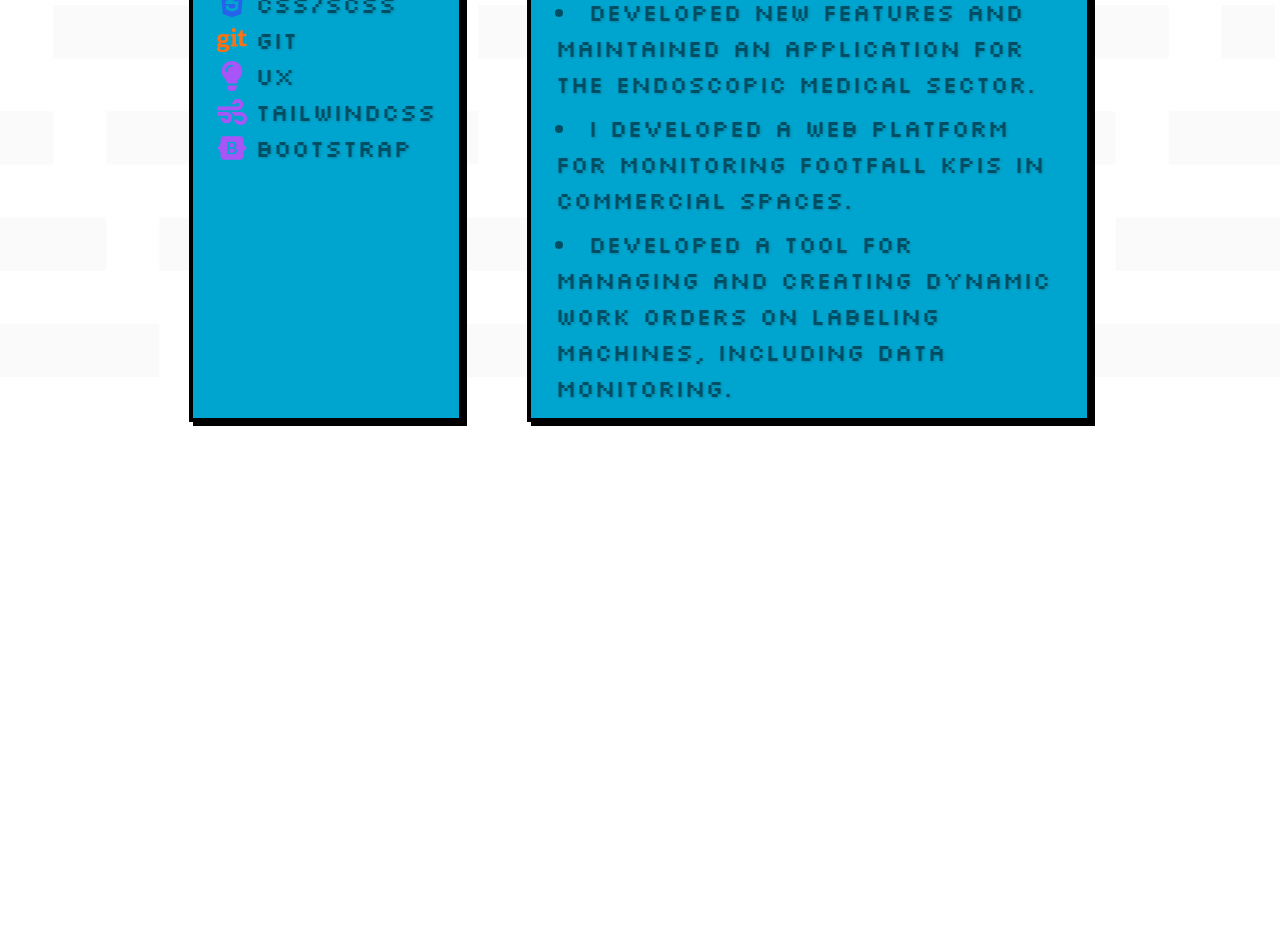
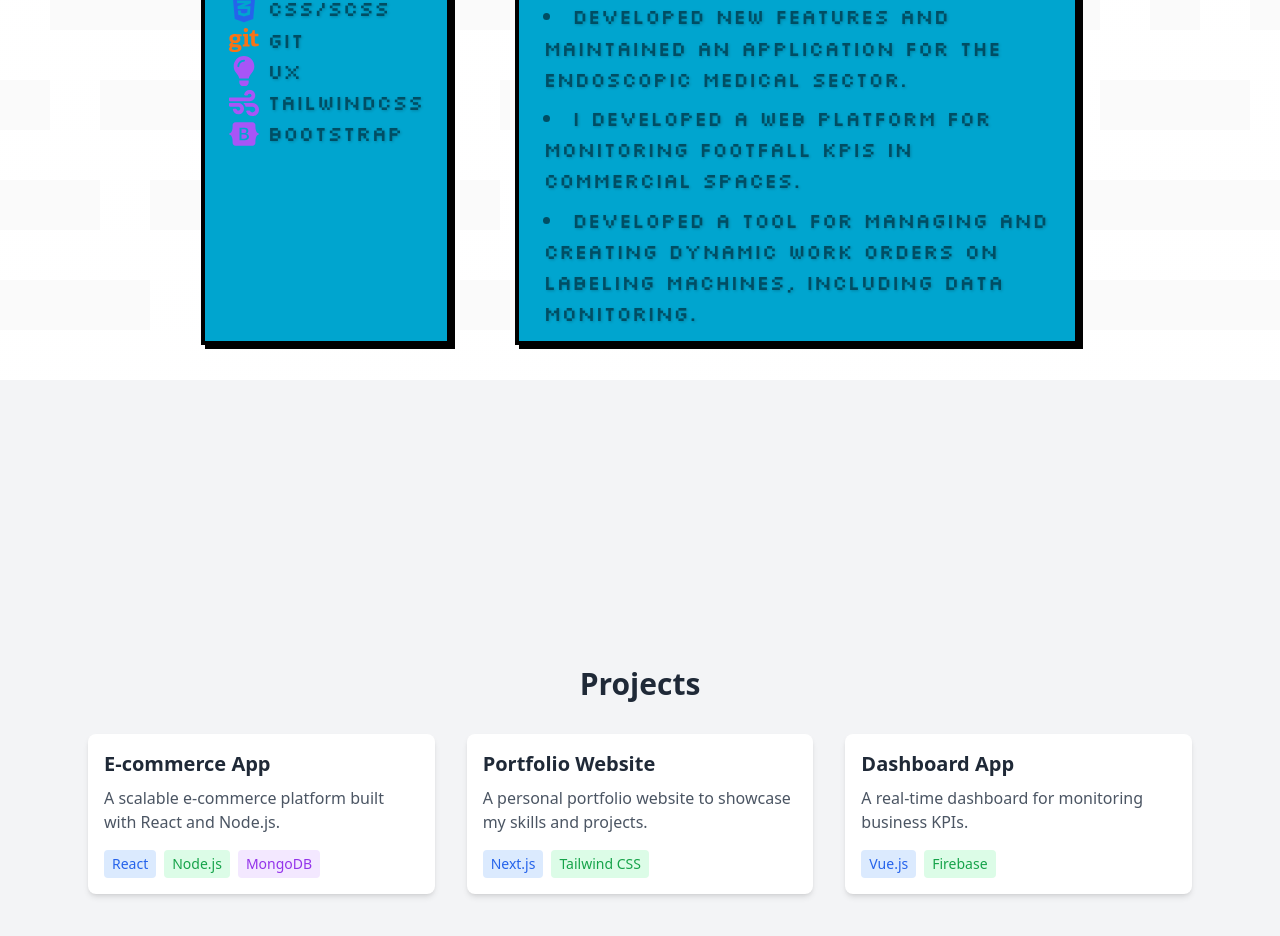
Before and after one commit to JuanCanteroJarilla/miweb, a Next.js app: page / in a window 1280 px wide. Shown: the part 1220-2156 px from the top of the page. Before the commit the page ends 1650 px from the top, so only its background shows below. Built offline with nearby package versions, Linux system fonts and the light colour scheme.

Commit message:
Projects section

```diff
--- a/src/app/page.tsx
+++ b/src/app/page.tsx
@@ -1,6 +1,7 @@
 "use client";
 import "./styles.scss";
 import About from "./about/About";
+import Projects from "./projects/Projects";
 
 export default function Home() {
   return (
@@ -27,6 +28,7 @@ export default function Home() {
         </div>
       </section>
       <About />
+      <Projects />
     </>
   );
 }
--- /dev/null
+++ b/src/app/projects/Projects.tsx
@@ -0,0 +1,117 @@
+export default function Projects() {
+  return (
+    <>
+      <section
+        id="projects"
+        className="w-full min-h-screen bg-gray-100 flex flex-col items-center justify-center"
+      >
+        <div className="max-w-6xl px-6">
+          <h2 className="text-3xl font-bold text-gray-800 mb-8 text-center">
+            Projects
+          </h2>
+          <div className="grid grid-cols-1 sm:grid-cols-2 lg:grid-cols-3 gap-8">
+            {/* Proyecto 1 */}
+            <div className="bg-white rounded-lg shadow-md overflow-hidden">
+              {/* <img
+                src="/images/project1.png"
+                alt="Project 1"
+                className="w-full h-48 object-cover"
+              /> */}
+              <div className="p-4">
+                <h3 className="text-xl font-semibold text-gray-800">
+                  E-commerce App
+                </h3>
+                <p className="text-gray-600 mt-2">
+                  A scalable e-commerce platform built with React and Node.js.
+                </p>
+                <div className="flex flex-wrap gap-2 mt-4">
+                  <span className="bg-blue-100 text-blue-600 text-sm px-2 py-1 rounded">
+                    React
+                  </span>
+                  <span className="bg-green-100 text-green-600 text-sm px-2 py-1 rounded">
+                    Node.js
+                  </span>
+                  <span className="bg-purple-100 text-purple-600 text-sm px-2 py-1 rounded">
+                    MongoDB
+                  </span>
+                </div>
+                {/* <a
+                  href="https://github.com/yourusername/ecommerce-app"
+                  target="_blank"
+                  className="block mt-4 text-blue-500 hover:underline"
+                >
+                  View Project
+                </a> */}
+              </div>
+            </div>
+
+            {/* Proyecto 2 */}
+            <div className="bg-white rounded-lg shadow-md overflow-hidden">
+              {/* <img
+                src="/images/project2.png"
+                alt="Project 2"
+                className="w-full h-48 object-cover"
+              /> */}
+              <div className="p-4">
+                <h3 className="text-xl font-semibold text-gray-800">
+                  Portfolio Website
+                </h3>
+                <p className="text-gray-600 mt-2">
+                  A personal portfolio website to showcase my skills and
+                  projects.
+                </p>
+                <div className="flex flex-wrap gap-2 mt-4">
+                  <span className="bg-blue-100 text-blue-600 text-sm px-2 py-1 rounded">
+                    Next.js
+                  </span>
+                  <span className="bg-green-100 text-green-600 text-sm px-2 py-1 rounded">
+                    Tailwind CSS
+                  </span>
+                </div>
+                {/* <a
+                  href="https://yourportfolio.com"
+                  target="_blank"
+                  className="block mt-4 text-blue-500 hover:underline"
+                >
+                  View Project
+                </a> */}
+              </div>
+            </div>
+
+            {/* Proyecto 3 */}
+            <div className="bg-white rounded-lg shadow-md overflow-hidden">
+              {/* <img
+                src="/images/project3.png"
+                alt="Project 3"
+                className="w-full h-48 object-cover"
+              /> */}
+              <div className="p-4">
+                <h3 className="text-xl font-semibold text-gray-800">
+                  Dashboard App
+                </h3>
+                <p className="text-gray-600 mt-2">
+                  A real-time dashboard for monitoring business KPIs.
+                </p>
+                <div className="flex flex-wrap gap-2 mt-4">
+                  <span className="bg-blue-100 text-blue-600 text-sm px-2 py-1 rounded">
+                    Vue.js
+                  </span>
+                  <span className="bg-green-100 text-green-600 text-sm px-2 py-1 rounded">
+                    Firebase
+                  </span>
+                </div>
+                {/* <a
+                  href="https://github.com/yourusername/dashboard-app"
+                  target="_blank"
+                  className="block mt-4 text-blue-500 hover:underline"
+                >
+                  View Project
+                </a> */}
+              </div>
+            </div>
+          </div>
+        </div>
+      </section>
+    </>
+  );
+}
--- a/src/app/styles.scss
+++ b/src/app/styles.scss
@@ -72,12 +72,12 @@ body {
   height: 64px;
 }
 
-#about {
-  font-family: "Explanation", sans-serif;
-  font-size: 1.5rem;
-  color: #143040;
-  text-shadow: 1px 1px 3px rgba(0, 0, 0, 0.2);
-}
+// #about {
+//   font-family: "Explanation", sans-serif;
+//   font-size: 1.5rem;
+//   color: #143040;
+//   text-shadow: 1px 1px 3px rgba(0, 0, 0, 0.2);
+// }
 
 .inicio {
   background-image: url("/images/45-degree-fabric-light.png");
@@ -126,6 +126,7 @@ body {
     font-family: "Silkscreen Regular", sans-serif;
     color: #004E64;
     text-shadow: 1px 1px 3px rgba(0, 0, 0, 0.2);
+    font-size: 1.3rem;
   }
 }
 
```
